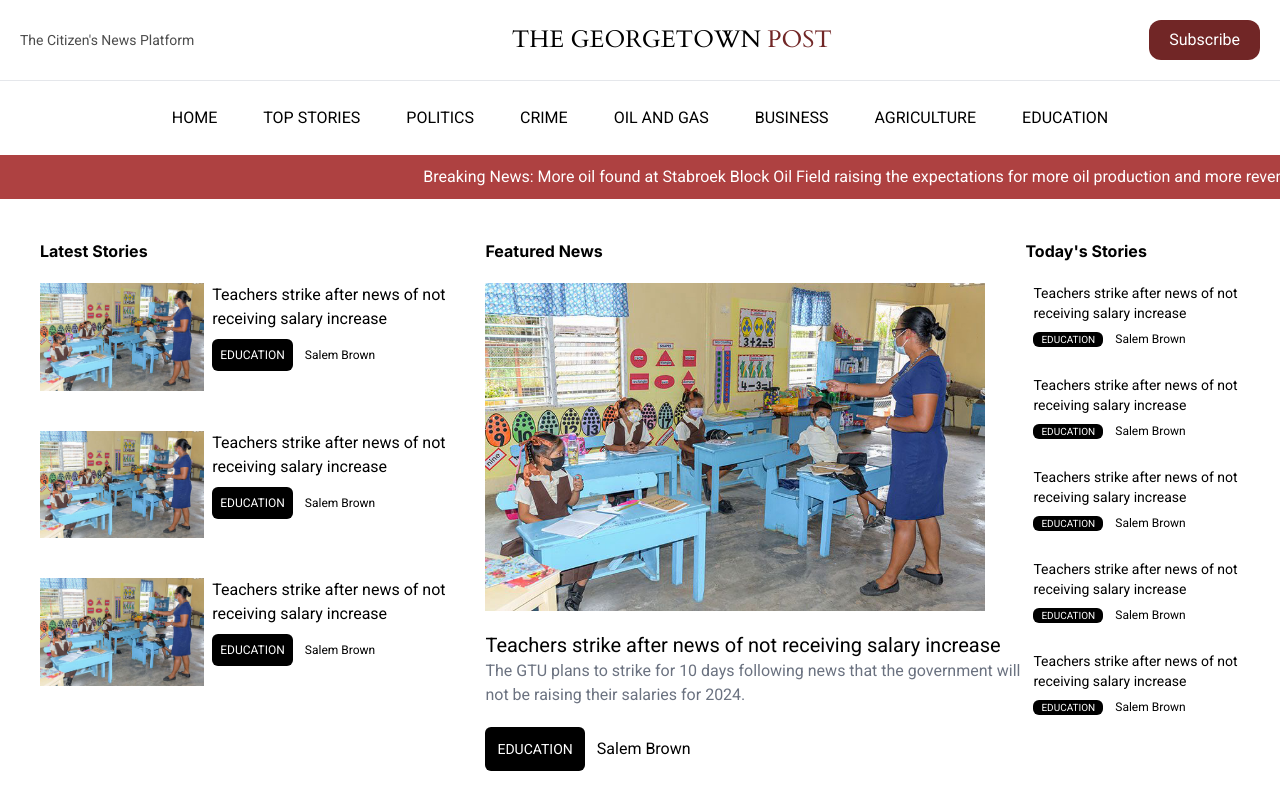
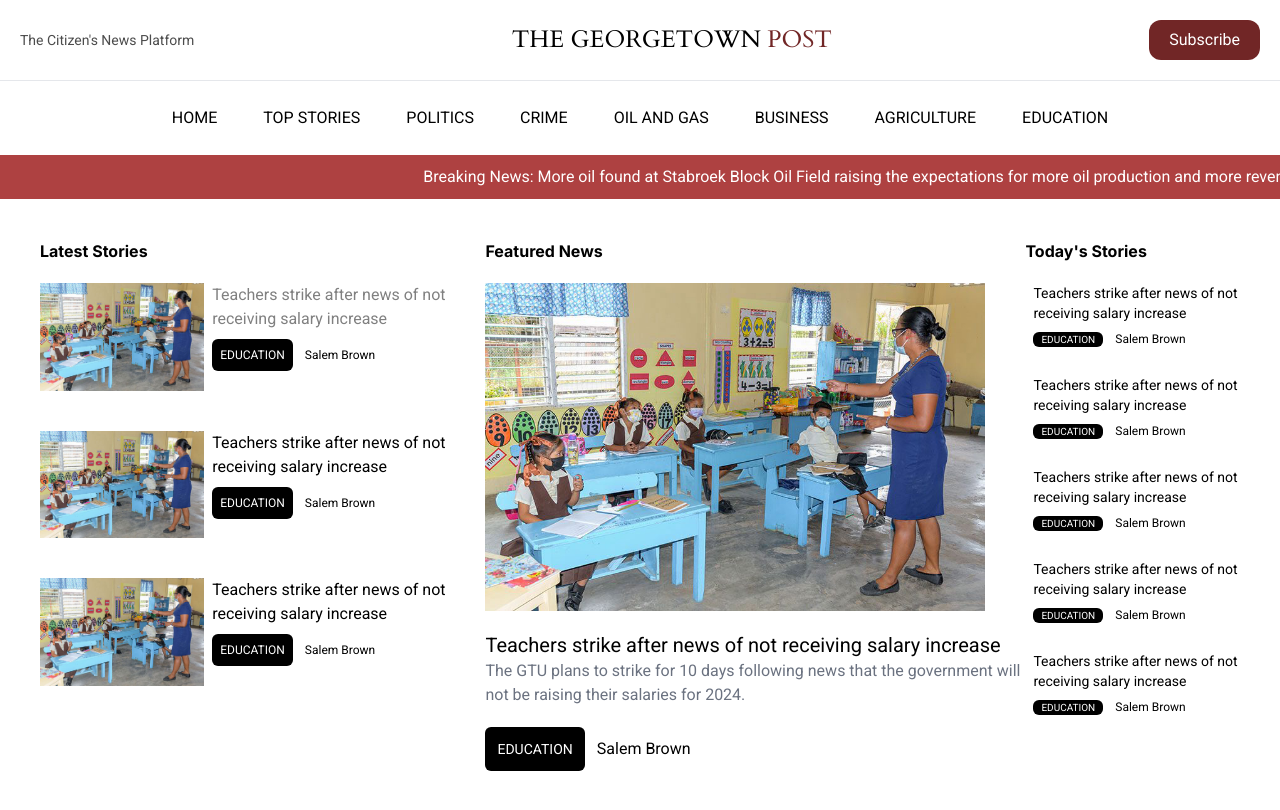
Before and after one commit to stephonfraser/the-georgetown-post, a Next.js app: page / in a window 1280 px wide. In both pictures the pointer is over the element 344 px from the left and 307 px from the top of the page. Shown: the top 810 px of the page. Built offline with nearby package versions, Linux system fonts and the light colour scheme.

Commit message:
Added hover and width for news hero container

```diff
--- a/app/globals.css
+++ b/app/globals.css
@@ -137,6 +137,11 @@
   width: auto;
 }
 
+.news-hero-body {
+  width: 85%;
+}
+
+
 .medium-card {
   .content {
     .title {
@@ -148,3 +153,8 @@
     }
   }
 }
+
+.hoveredText:hover {
+  color: gray;
+  cursor: pointer;
+}
```
